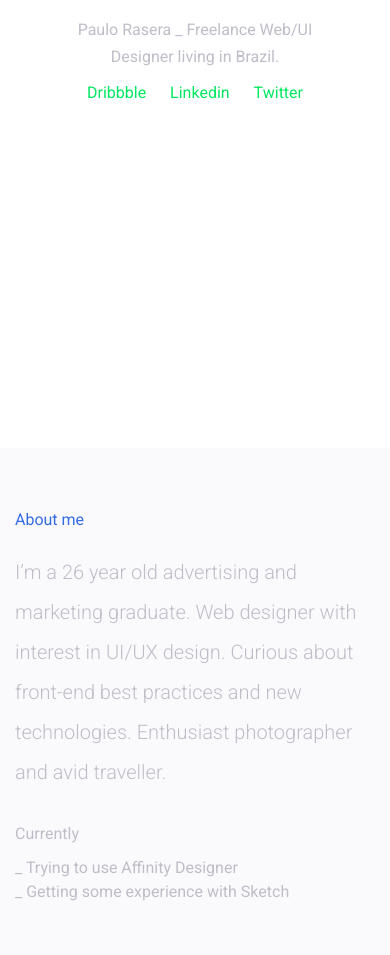
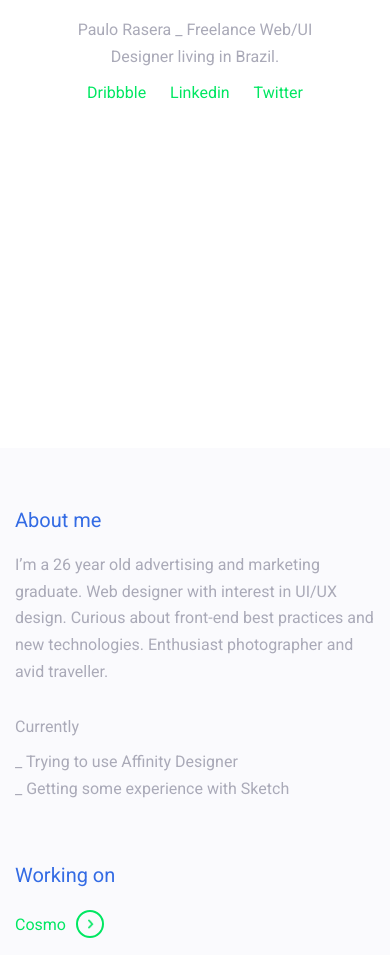
Before and after one commit to moisespio/rasera, a plain HTML site: page index.html in a window 390 px wide. Shown: the part 396-1351 px from the top of the page. Drawn offline with Linux system fonts and the light colour scheme.

Commit message:
Mobile version updates

```diff
--- a/public/scripts/all.js
+++ b/public/scripts/all.js
@@ -1,19 +1,19 @@
 $('#presentation h1').typed({
     strings: ['I design stuff.'],
-    typeSpeed: 110
+    typeSpeed: 120
 });
 
 $('.carousel').owlCarousel({
     items: 1,
     nav: true,
-    navSpeed: 1200,
+    navSpeed: 800,
     center: true,
     URLhashListener: true,
     startPosition: 'URLHash',
     dots: false,
 });
-/*
+
 var istouchdevice = 'ontouchstart' in document.documentElement;
 if (!istouchdevice) {
     var s = skrollr.init();
-};*/
+};
--- a/sources/scripts/app.js
+++ b/sources/scripts/app.js
@@ -1,19 +1,19 @@
 $('#presentation h1').typed({
     strings: ['I design stuff.'],
-    typeSpeed: 110
+    typeSpeed: 120
 });
 
 $('.carousel').owlCarousel({
     items: 1,
     nav: true,
-    navSpeed: 1200,
+    navSpeed: 800,
     center: true,
     URLhashListener: true,
     startPosition: 'URLHash',
     dots: false,
 });
-/*
+
 var istouchdevice = 'ontouchstart' in document.documentElement;
 if (!istouchdevice) {
     var s = skrollr.init();
-};*/
+};
--- a/sources/styles/helpers/_variables.scss
+++ b/sources/styles/helpers/_variables.scss
@@ -1,6 +1,6 @@
 $blue: #336BE4;
 $green: #00E762;
-$grey: #BEBEC8;
+$grey: #AAAAB8;
 $light-grey: #FAFAFD;
 $dark-blue: #324164;
 $main-font: 'Roboto';
--- a/sources/styles/sections/_media.scss
+++ b/sources/styles/sections/_media.scss
@@ -73,8 +73,11 @@
     #details,
     #works,
     #talk .content {
-        h2, h3, h4, ul, li, p, a {
+        h3, h4, ul, li, p, a {
             font-size: 16px;
+        }
+        h2 {
+            font-size: 20px;
         }
     }
     /* Presentation */
@@ -106,8 +109,12 @@
             margin: 30px 0 10px;
         }
         p {
-            font-size: 20px;
-            line-height: 30pt;
+            font-weight: 400;
+        }
+        p,
+        ul,
+        li {
+            line-height: 20pt;
         }
     }
     #works {
@@ -117,7 +124,7 @@
             margin-bottom: 20px;
         }
         a {
-            line-height: 28pt;
+            line-height: 20pt;
         }
         a:after {
             top: 8px;
```
Also changed, not shown: public/styles/main.css.
